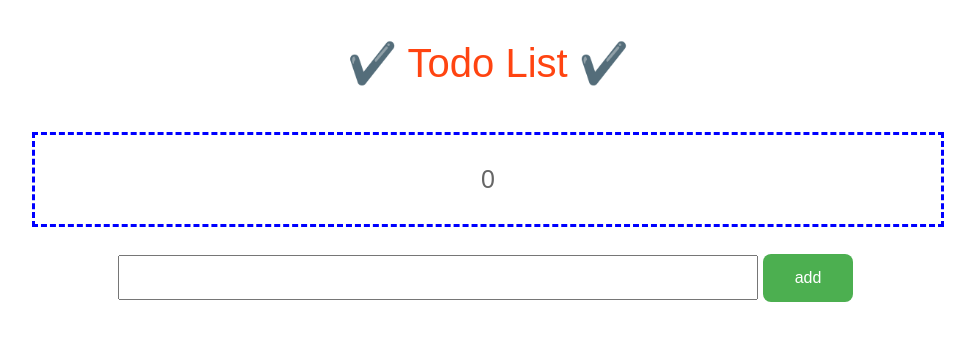
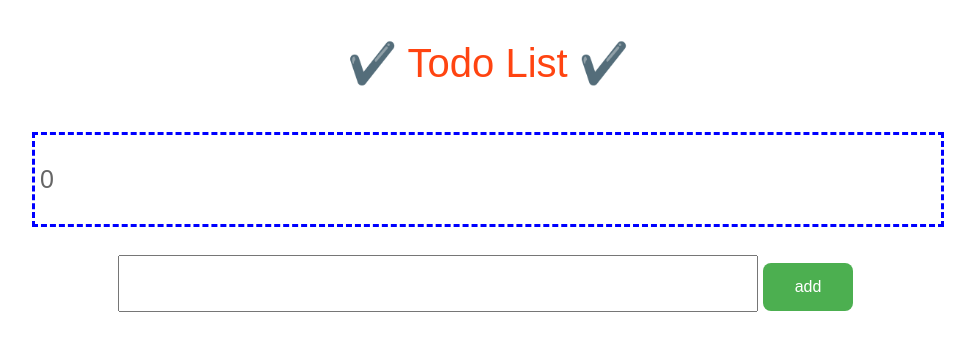
Before and after one commit to tfwong36/react-todo, a React (Create React App) app: page / in a window 1280 px wide. Both pictures are taken after a click on the button "add". Shown: the top 350 px of the page, without its empty margins (152-1127 px from the left). Built offline with nearby package versions, Linux system fonts and the light colour scheme.

Commit message:
[todo][jason]feat: modify some css

```diff
--- a/src/components/TodoItem.js
+++ b/src/components/TodoItem.js
@@ -6,7 +6,7 @@ function TodoItem(props){
 
     return(
         <div className="todoitem box">
-            <p>{props.content}</p>
+            <p className="itemContent">{props.content}</p>
         </div>
     )
 }
--- a/src/styles/TodoGenerator.css
+++ b/src/styles/TodoGenerator.css
@@ -4,7 +4,7 @@ input[type=text] {
     margin: 8px 0;
     box-sizing: border-box;
     font-family: 'Inder', sans-serif;
-    font-size: 15px;
+    font-size: 25px;
     color: rgb(0, 0, 0);
   }
 .button-style {
--- a/src/styles/TodoItem.css
+++ b/src/styles/TodoItem.css
@@ -4,3 +4,8 @@
     margin:20px auto;
     padding: 5px;
 }
+.itemContent { font-family: 'Inder', sans-serif;
+    font-size: 25px;
+    color: #666;
+    text-align: left;
+}
--- a/src/styles/TodoList.css
+++ b/src/styles/TodoList.css
@@ -2,6 +2,3 @@
     font-size: 40px;
     font-family: 'Signika', sans-serif;
     padding-bottom: 5px;}
-p { font-family: 'Inder', sans-serif;
-    font-size: 25px;
-    color: #666; }
```
